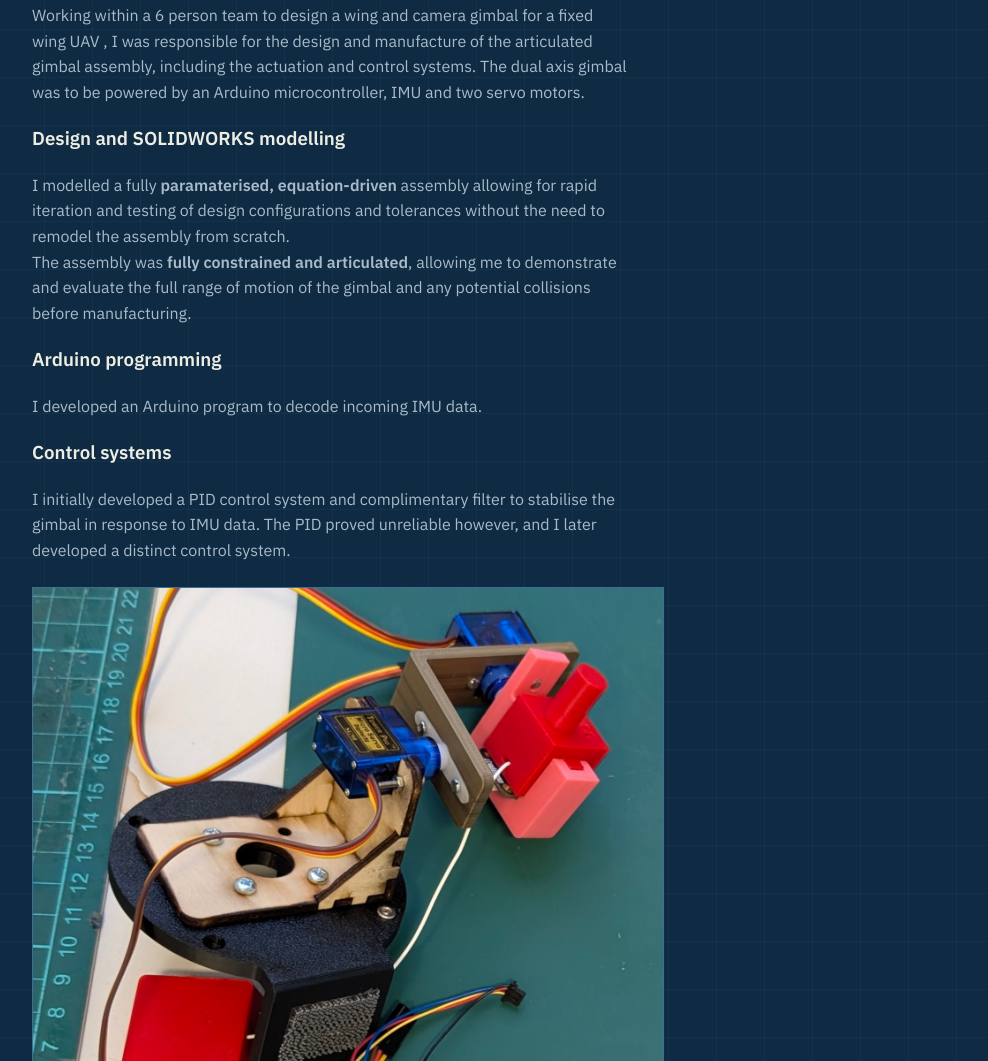
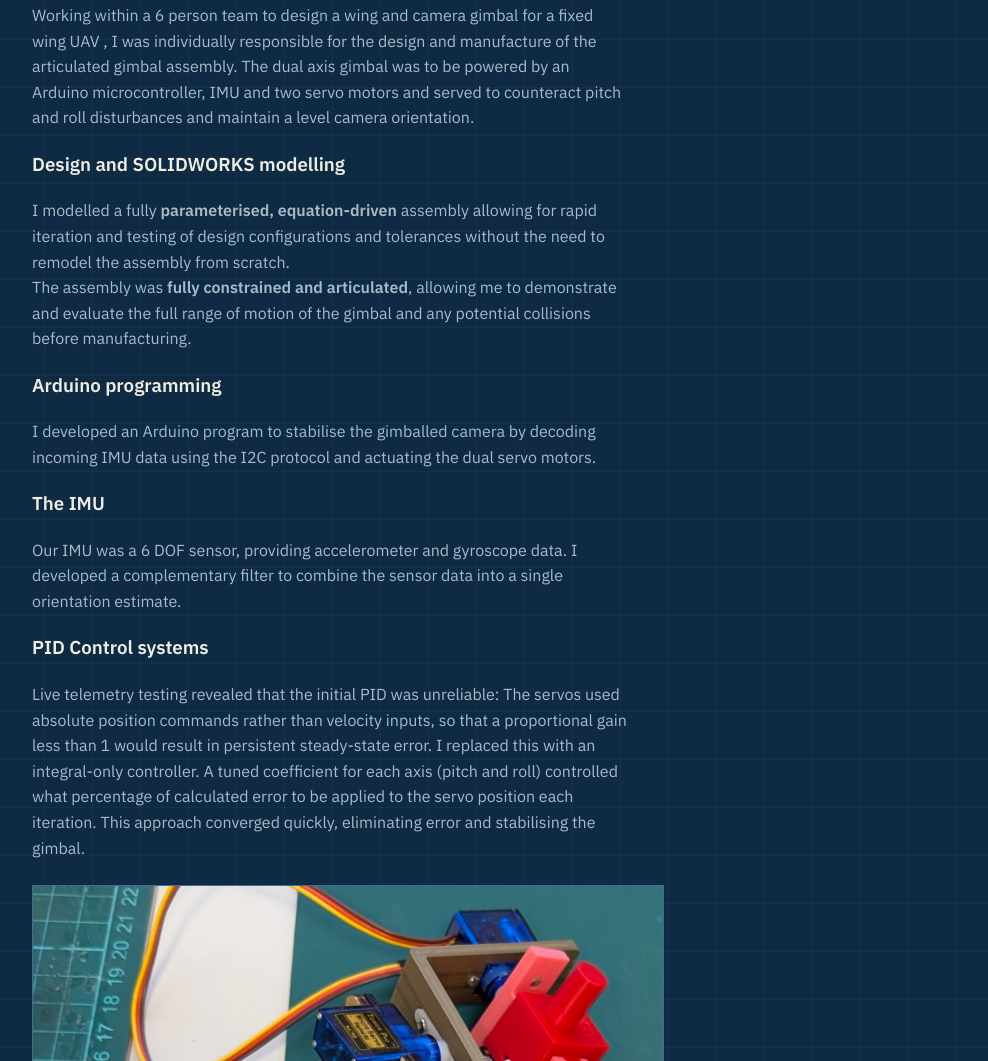
Before and after one commit to barney-git/barney-git.github.io, a plain HTML site: page index.html in a window 1280 px wide. Shown: the part 1383-2444 px from the top of the page, without its empty margins (292-1280 px from the left). Drawn offline with Linux system fonts and the light colour scheme.

Commit message:
Up to PID control systems

```diff
--- a/index.html
+++ b/index.html
@@ -54,16 +54,17 @@
       <p class="desc">
         Working within a 6 person team to design a
         wing and camera gimbal for a fixed wing UAV
-        , I was responsible for the design and
-        manufacture of the articulated gimbal assembly,
-        including the actuation and control systems.
+        , I was individually responsible for the design and
+        manufacture of the articulated gimbal assembly.
         The dual axis gimbal was to be powered by an
         Arduino microcontroller,
-        IMU and two servo motors.
+        IMU and two servo motors and served
+        to counteract pitch and roll
+        disturbances and maintain a level camera orientation.
       </p>
       <h3>Design and SOLIDWORKS modelling</h3>
       <p class="desc">
-        I modelled a fully <strong>paramaterised, equation-driven</strong>
+        I modelled a fully <strong>parameterised, equation-driven</strong>
         assembly allowing for rapid iteration and
         testing of design configurations and
         tolerances without the need to remodel the assembly
@@ -78,15 +79,34 @@
       </p>
       <h3>Arduino programming</h3>
       <p class="desc">
-        I developed an Arduino program to decode incoming
-        IMU data.
+        I developed an Arduino program to stabilise the
+        gimballed camera
+        by decoding incoming IMU data using the I2C protocol and actuating the
+        dual servo motors.
       </p>
-      <h3>Control systems</h3>
+      <h3>The IMU</h3>
       <p class="desc">
-        I initially developed a PID control system and
-        complimentary filter to stabilise the gimbal in response to IMU data.
-        The PID proved unreliable however, and I later
-        developed a distinct control system.
+        Our IMU was a 6 DOF sensor, providing accelerometer
+        and gyroscope data.
+        I developed a complementary filter to combine the
+        sensor data into a single orientation estimate.
+      </p>
+      <h3>PID Control systems</h3>
+      <p class="desc">
+        Live telemetry testing revealed that the initial PID was
+        unreliable:
+        The servos used absolute position commands
+        rather than velocity inputs, so that a
+        proportional gain less than 1 would result in
+        persistent steady-state error.
+        I replaced this with an integral-only
+        controller. A tuned coefficient for
+        each axis (pitch and roll) controlled what
+        percentage of calculated error to be
+        applied to the servo position each iteration.
+        This approach converged quickly,
+        eliminating error and
+        stabilising the gimbal.
       </p>
       <div class="media">
         <img src="assets/gimbal_manufacture.jpg" alt="Gimbal assembly in manufacturing process">
```
